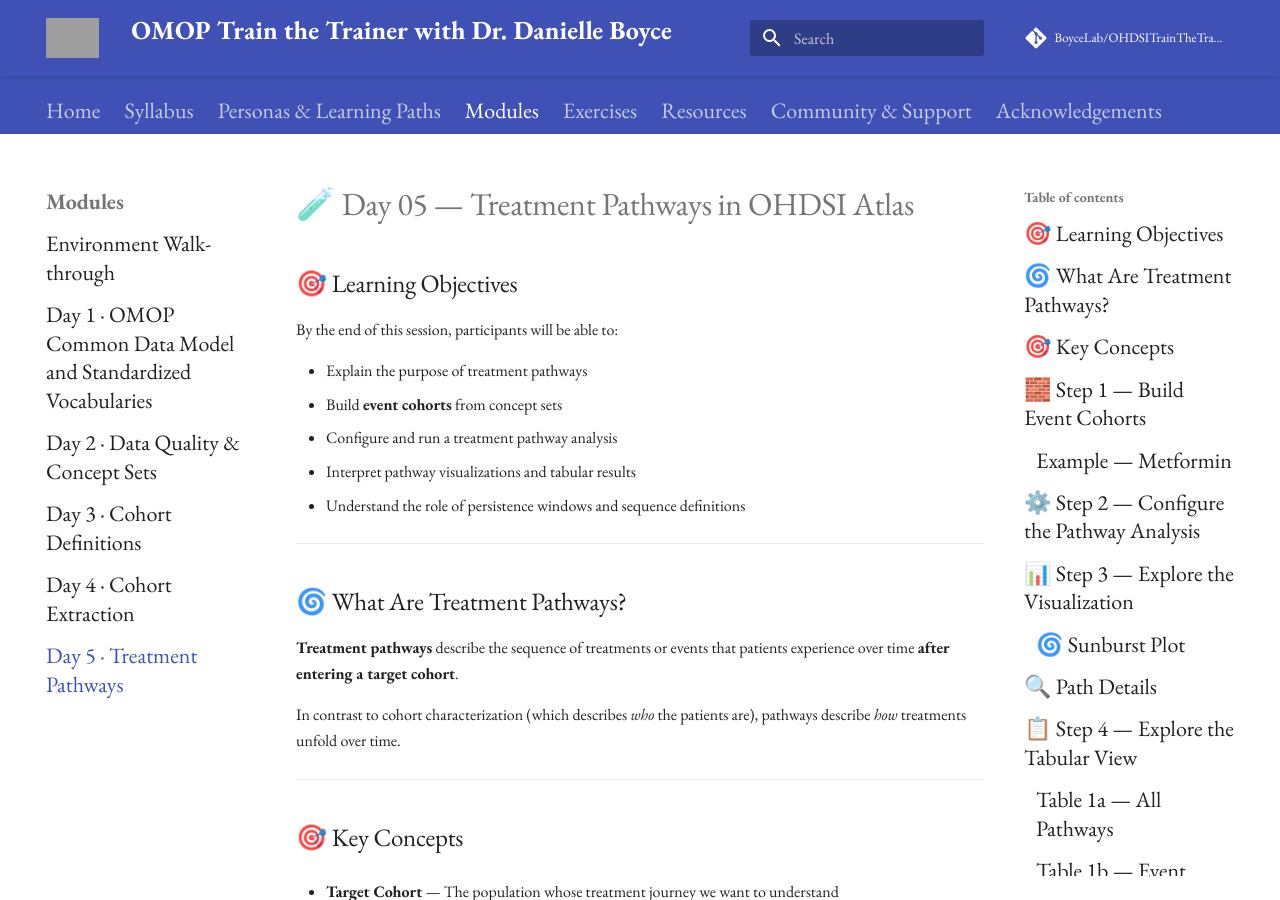
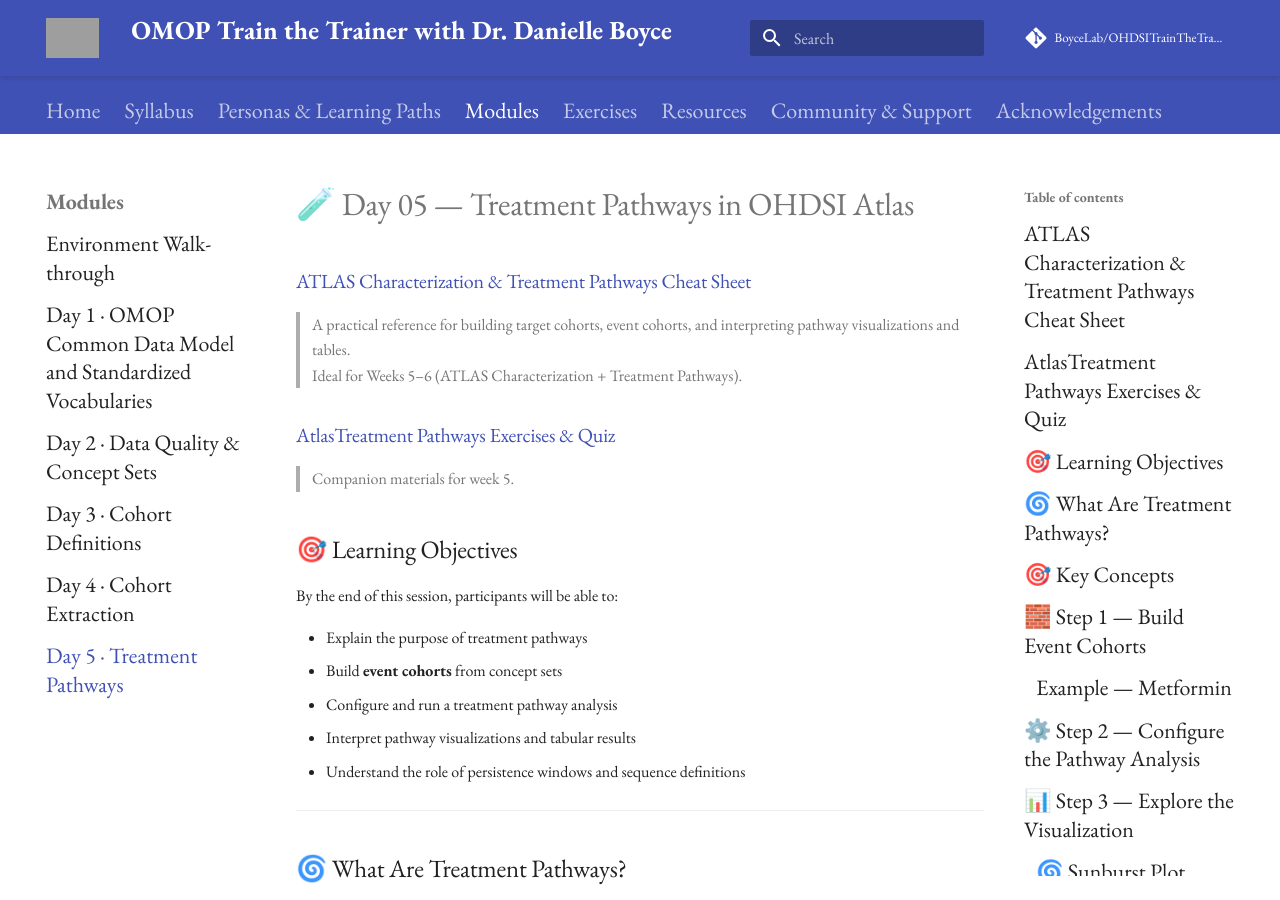
Before and after one commit to BoyceLab/OHDSITrainTheTrainer-6WK, an MkDocs documentation site: the page built from docs/modules/day-05-treatment-pathways.md, in a window 1280 px wide and 900 px high. Built offline with MkDocs 1.6.1 and Material for MkDocs 9.7.7, drawn with Linux system fonts in a browser that asks for light colours; comment, search, counter and statistics services are not loaded; some of the changed text lies outside the part shown; grey boxes are pictures that could not be loaded.

Commit message:
Revise treatment pathways documentation and links
Updated links and added cheat sheet reference for clarity.

```diff
--- a/docs/modules/day-05-treatment-pathways.md
+++ b/docs/modules/day-05-treatment-pathways.md
@@ -1,9 +1,12 @@
----
-title: "Day 05 — Treatment Pathways"
----
-
 # 🧪 Day 05 — Treatment Pathways in OHDSI Atlas
 
+### [ATLAS Characterization & Treatment Pathways Cheat Sheet](../common_artifacts/atlas-characterization-treatment-pathways-cheat-sheet.md)
+> A practical reference for building target cohorts, event cohorts, and interpreting pathway visualizations and tables.
+> Ideal for Weeks 5–6 (ATLAS Characterization + Treatment Pathways).
+
+### [AtlasTreatment Pathways Exercises & Quiz](../common_artifacts/day-05-pathways.md)
+> Companion materials for week 5.
+>
 ## 🎯 Learning Objectives
 
 By the end of this session, participants will be able to:
```
Also changed, not shown: other parts of docs/modules/day-05-treatment-pathways.md (+0 -6 lines).
